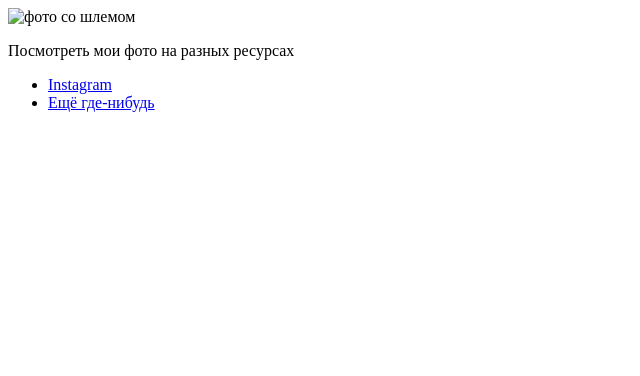
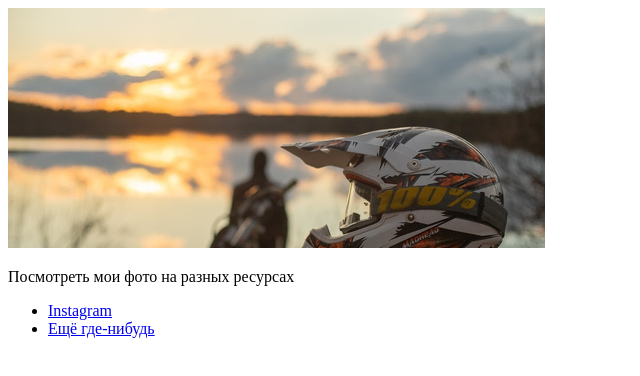
Before and after one commit to Papakavardak/cv, a plain HTML site: page photo.html in a window 1280 px wide. Shown: the whole page, without its empty margins (0-640 px from the left). Drawn offline with Linux system fonts and the light colour scheme.

Commit message:
Update photo.html

```diff
--- a/photo.html
+++ b/photo.html
@@ -5,7 +5,7 @@
     <title>Мои фотографии</title>
 </head>
 <body>
-    <img src="/pict/photo.jpg" alt="фото со шлемом">
+    <img src="photo.jpg" alt="фото со шлемом">
     <p>Посмотреть мои фото на разных ресурсах</p>
     <ul>
         <li> <a target="_blank" href="https://www.instagram.com/a_kavardak/?hl=ru">Instagram</a></li>
```
